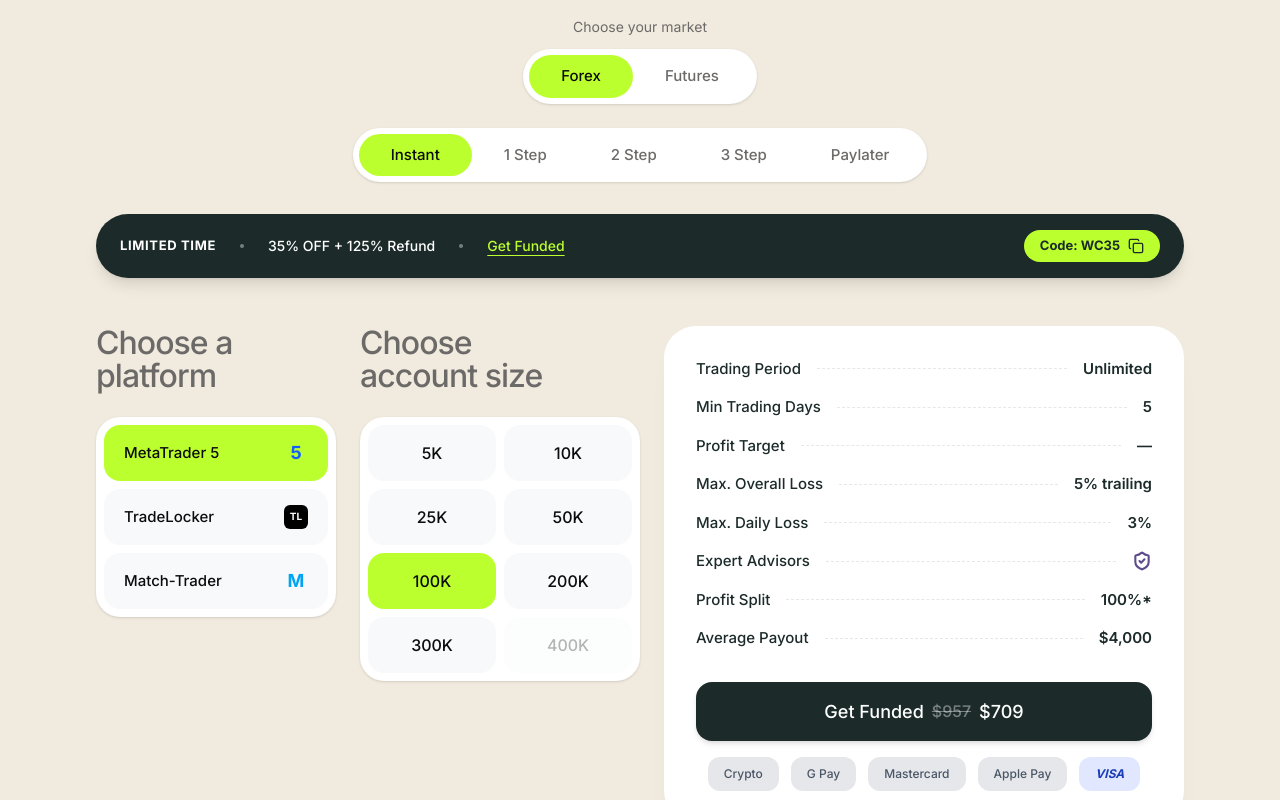
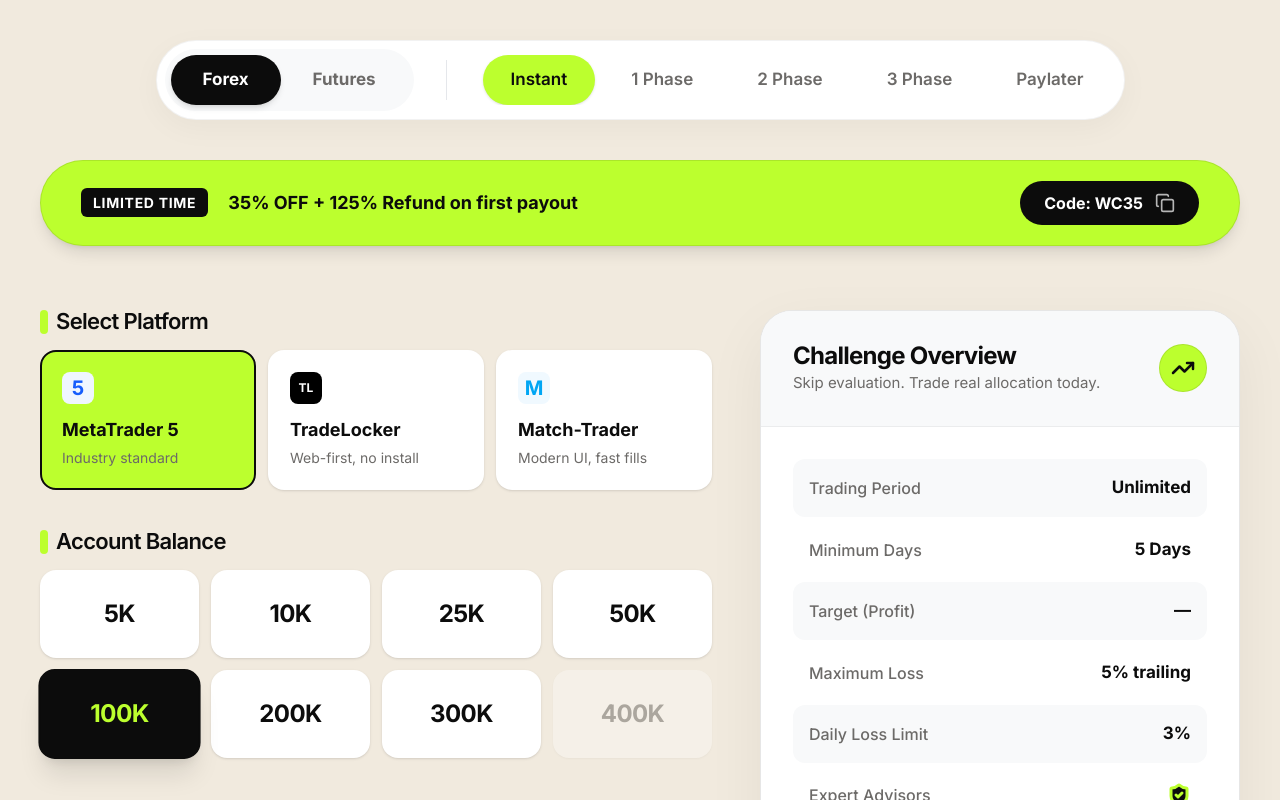
Before and after one commit to jatinkatariaaaa/thepeoplepropwebsite, a Next.js app: page /v2 in a window 1280 px wide. Shown: the part 4980-5780 px from the top of the page. Built offline with nearby package versions, Linux system fonts and the light colour scheme.

Commit message:
style: upscale V2ChallengeCalculator and redesign layout to be unique from Atlas

```diff
--- a/src/components/landing/V2ChallengeCalculator.tsx
+++ b/src/components/landing/V2ChallengeCalculator.tsx
@@ -2,14 +2,13 @@
 
 import { useMemo, useState } from "react";
 import { useRouter } from "next/navigation";
-import { Copy, Check, ShieldCheck } from "lucide-react";
+import { Copy, Check, ShieldCheck, TrendingUp } from "lucide-react";
 import { useCopyToClipboard } from "@/hooks/useCopyToClipboard";
 import { cn } from "@/lib/utils";
 import {
   ALL_SIZES,
   feeFor,
   formatSize,
-  formatSizeLong,
   platforms,
   programOffersSize,
   programs,
@@ -44,12 +43,12 @@ export function V2ChallengeCalculator() {
     return lowerOrEqual ?? offered[0];
   }, [program, size]);
 
-  const { base, total } = useMemo(
+  const { total } = useMemo(
     () => feeFor(program, effectiveSize, []),
     [program, effectiveSize]
   );
 
-  const finalPrice = total; // Apply discount logic if needed
+  const finalPrice = total;
 
   // Calculate Payout
   const profitTargetUsd = useMemo(() => {
@@ -63,29 +62,28 @@ export function V2ChallengeCalculator() {
     ((profitTargetUsd ?? effectiveSize * 0.05) * program.profitSplit) / 100
   );
 
-  // Mapped programs for Step toggle based on screenshot:
-  // Instant, 1 Step, 2 Step, 3 Step, Paylater (access)
   const stepPrograms = [
     { key: "instant", label: "Instant" },
-    { key: "1-step", label: "1 Step" },
-    { key: "2-step", label: "2 Step" },
-    { key: "3-step", label: "3 Step" },
+    { key: "1-step", label: "1 Phase" }, // Changed from "1 Step" to "1 Phase" to be unique
+    { key: "2-step", label: "2 Phase" },
+    { key: "3-step", label: "3 Phase" },
     { key: "access", label: "Paylater" },
   ] as const;
 
   return (
-    <section className="relative w-full pb-20 pt-10">
-      <div className="max-w-6xl mx-auto px-4 md:px-8 flex flex-col items-center">
+    <section className="relative w-full pb-32 pt-16 font-sans">
+      <div className="max-w-[1300px] mx-auto px-5 md:px-10 flex flex-col items-center">
 
+        {/* Top Toggles Container (Market & Phase) */}
+        <div className="flex flex-col items-center mb-10 w-full">
+          <div className="flex flex-col md:flex-row items-center gap-4 md:gap-8 bg-white p-2 rounded-full shadow-[0_8px_30px_rgb(0,0,0,0.04)] border border-[#0c0c0c]/5">
             {/* Market Toggle */}
-        <div className="flex flex-col items-center mb-6">
-          <span className="text-[14px] text-[#6c6a68] mb-3">Choose your market</span>
-          <div className="flex p-1.5 bg-white rounded-full shadow-sm">
+            <div className="flex p-1.5 bg-[#f8f9fa] rounded-full">
               <button
                 onClick={() => setMarket("Forex")}
                 className={cn(
-                "px-8 py-2.5 rounded-full text-[15px] font-medium transition-all duration-300",
-                market === "Forex" ? "bg-[#bcff2e] text-[#0c0c0c]" : "text-[#6c6a68] hover:text-[#0c0c0c] hover:bg-gray-50"
+                  "px-8 py-3 rounded-full text-[17px] font-bold transition-all duration-300",
+                  market === "Forex" ? "bg-[#0c0c0c] text-white shadow-md" : "text-[#6c6a68] hover:text-[#0c0c0c]"
                 )}
               >
                 Forex
@@ -93,84 +91,95 @@ export function V2ChallengeCalculator() {
               <button
                 onClick={() => setMarket("Futures")}
                 className={cn(
-                "px-8 py-2.5 rounded-full text-[15px] font-medium transition-all duration-300",
-                market === "Futures" ? "bg-[#bcff2e] text-[#0c0c0c]" : "text-[#6c6a68] hover:text-[#0c0c0c] hover:bg-gray-50"
+                  "px-8 py-3 rounded-full text-[17px] font-bold transition-all duration-300",
+                  market === "Futures" ? "bg-[#0c0c0c] text-white shadow-md" : "text-[#6c6a68] hover:text-[#0c0c0c]"
                 )}
               >
                 Futures
               </button>
             </div>
-        </div>
+
+            {/* Divider for desktop */}
+            <div className="hidden md:block w-px h-10 bg-gray-200"></div>
 
             {/* Steps Toggle */}
-        <div className="flex p-1.5 bg-white rounded-full shadow-sm mb-8 overflow-x-auto max-w-full">
+            <div className="flex overflow-x-auto max-w-full pb-2 md:pb-0 scrollbar-hide">
               {stepPrograms.map((p) => (
                 <button
                   key={p.key}
                   onClick={() => setProgramKey(p.key as ProgramKey)}
                   className={cn(
-                "px-6 sm:px-8 py-2.5 rounded-full text-[14px] sm:text-[15px] font-medium transition-all duration-300 whitespace-nowrap",
-                programKey === p.key ? "bg-[#bcff2e] text-[#0c0c0c]" : "text-[#6c6a68] hover:text-[#0c0c0c] hover:bg-gray-50"
+                    "px-7 py-3 rounded-full text-[17px] font-semibold transition-all duration-300 whitespace-nowrap mx-1",
+                    programKey === p.key ? "bg-[#bcff2e] text-[#0c0c0c] shadow-sm" : "text-[#6c6a68] hover:text-[#0c0c0c] hover:bg-gray-50"
                   )}
                 >
                   {p.label}
                 </button>
               ))}
             </div>
+          </div>
+        </div>
 
-        {/* Promo Banner */}
-        <div className="w-full bg-[#1c2b2a] text-white rounded-full py-4 px-6 flex flex-wrap items-center justify-center gap-3 sm:gap-6 mb-12 shadow-lg">
-          <span className="text-[13px] font-bold tracking-wider">LIMITED TIME</span>
-          <span className="w-1 h-1 rounded-full bg-white/40"></span>
-          <span className="text-[14px] font-medium">35% OFF + 125% Refund</span>
-          <span className="w-1 h-1 rounded-full bg-white/40"></span>
-          <a href="#" className="text-[#bcff2e] underline underline-offset-4 text-[14px] font-medium hover:text-white transition-colors">Get Funded</a>
+        {/* Big Promo Banner */}
+        <div className="w-full bg-[#bcff2e] text-[#0c0c0c] rounded-2xl md:rounded-full py-5 px-6 md:px-10 flex flex-col md:flex-row items-center justify-between gap-4 mb-16 shadow-lg border border-[#0c0c0c]/10">
+          <div className="flex flex-wrap items-center justify-center gap-3 md:gap-5">
+            <span className="bg-[#0c0c0c] text-white px-3 py-1 rounded-md text-[14px] font-bold tracking-wider uppercase">Limited Time</span>
+            <span className="text-[18px] font-bold">35% OFF + 125% Refund on first payout</span>
+          </div>
 
           <button
             onClick={() => copy("WC35")}
-            className="ml-auto bg-[#bcff2e] text-[#1c2b2a] rounded-full px-4 py-1.5 flex items-center gap-2 text-[13px] font-bold hover:bg-[#a5e622] transition-colors"
+            className="group flex items-center gap-3 bg-[#0c0c0c] text-white rounded-full px-6 py-2.5 hover:bg-[#1a1a1a] transition-all"
           >
-            Code: WC35
-            {copied ? <Check className="w-4 h-4" /> : <Copy className="w-4 h-4" />}
+            <span className="text-[16px] font-bold">Code: WC35</span>
+            {copied ? <Check className="w-5 h-5 text-[#bcff2e]" /> : <Copy className="w-5 h-5 text-white/70 group-hover:text-white transition-colors" />}
           </button>
         </div>
 
-        {/* 3-Column Grid */}
-        <div className="w-full grid grid-cols-1 lg:grid-cols-[240px_280px_1fr] gap-4 xl:gap-6 items-start">
+        {/* 2-Column Main Layout (Uniquely structured, not an Atlas clone) */}
+        <div className="w-full grid grid-cols-1 lg:grid-cols-[1.2fr_1fr] xl:grid-cols-[1.4fr_1fr] gap-8 xl:gap-12 items-start">
 
-          {/* Column 1: Platforms */}
-          <div className="flex flex-col gap-4">
-            <h3 className="text-[26px] sm:text-[32px] leading-tight font-medium text-[#6c6a68] mb-2">
-              Choose a<br />platform
+          {/* LEFT SIDE: Configurator (Platforms & Sizes) */}
+          <div className="flex flex-col gap-10">
+
+            {/* Platforms */}
+            <div>
+              <h3 className="text-[22px] font-semibold text-[#0c0c0c] mb-4 flex items-center gap-2">
+                <div className="w-2 h-6 bg-[#bcff2e] rounded-sm"></div>
+                Select Platform
               </h3>
-            <div className="flex flex-col p-2 bg-white rounded-3xl shadow-sm gap-2">
+              <div className="grid grid-cols-1 sm:grid-cols-3 gap-3">
                 {platforms.filter(p => p.key !== "tppdashboard").map(p => (
                   <button
                     key={p.key}
                     disabled={p.status === "soon"}
                     onClick={() => setPlatformKey(p.key)}
                     className={cn(
-                    "flex items-center justify-between px-5 py-4 rounded-2xl transition-all duration-300",
-                    p.status === "soon" ? "opacity-50 cursor-not-allowed" : "cursor-pointer",
-                    platformKey === p.key ? "bg-[#bcff2e]" : "bg-[#f8f9fa] hover:bg-gray-100"
+                      "flex flex-col items-start p-5 rounded-2xl transition-all duration-300 border-2",
+                      p.status === "soon" ? "opacity-50 cursor-not-allowed border-transparent" : "cursor-pointer",
+                      platformKey === p.key ? "bg-[#bcff2e] border-[#0c0c0c]" : "bg-white border-transparent hover:border-[#0c0c0c]/20 shadow-sm"
                     )}
                   >
-                  <span className="text-[#0c0c0c] text-[15px] font-medium">{p.label}</span>
-                  {/* Mock icons based on screenshot */}
-                  {p.key === "tradelocker" && <div className="w-6 h-6 bg-black rounded-md flex items-center justify-center"><span className="text-white font-bold text-[10px]">TL</span></div>}
-                  {p.key === "mt5" && <div className="w-6 h-6 flex items-center justify-center text-blue-600 font-bold text-lg">5</div>}
-                  {p.key === "matchtrader" && <div className="w-6 h-6 flex items-center justify-center text-sky-500 font-bold text-lg">M</div>}
+                    {/* Mock icons */}
+                    <div className="mb-3">
+                      {p.key === "tradelocker" && <div className="w-8 h-8 bg-black rounded-[8px] flex items-center justify-center"><span className="text-white font-bold text-[12px]">TL</span></div>}
+                      {p.key === "mt5" && <div className="w-8 h-8 flex items-center justify-center bg-blue-50 text-blue-600 rounded-[8px] font-bold text-xl">5</div>}
+                      {p.key === "matchtrader" && <div className="w-8 h-8 flex items-center justify-center bg-sky-50 text-sky-500 rounded-[8px] font-bold text-xl">M</div>}
+                    </div>
+                    <span className="text-[#0c0c0c] text-[18px] font-bold">{p.label}</span>
+                    <span className="text-[#6c6a68] text-[14px] mt-1 text-left">{p.sub}</span>
                   </button>
                 ))}
               </div>
             </div>
 
-          {/* Column 2: Account Size */}
-          <div className="flex flex-col gap-4">
-            <h3 className="text-[26px] sm:text-[32px] leading-tight font-medium text-[#6c6a68] mb-2">
-              Choose<br />account size
+            {/* Account Sizes */}
+            <div>
+              <h3 className="text-[22px] font-semibold text-[#0c0c0c] mb-4 flex items-center gap-2">
+                <div className="w-2 h-6 bg-[#bcff2e] rounded-sm"></div>
+                Account Balance
               </h3>
-            <div className="grid grid-cols-2 p-2 bg-white rounded-3xl shadow-sm gap-2">
+              <div className="grid grid-cols-2 sm:grid-cols-4 gap-3">
                 {ALL_SIZES.map(s => {
                   const offered = programOffersSize(program, s);
                   const active = effectiveSize === s;
@@ -180,65 +189,68 @@ export function V2ChallengeCalculator() {
                       disabled={!offered}
                       onClick={() => setSize(s)}
                       className={cn(
-                      "px-2 py-4 rounded-2xl transition-all duration-300 flex items-center justify-center",
-                      !offered ? "opacity-30 cursor-not-allowed" : "cursor-pointer",
-                      active ? "bg-[#bcff2e]" : "bg-[#f8f9fa] hover:bg-gray-100"
+                        "py-6 px-2 rounded-2xl transition-all duration-300 flex items-center justify-center border-2",
+                        !offered ? "opacity-30 cursor-not-allowed border-transparent" : "cursor-pointer",
+                        active ? "bg-[#0c0c0c] text-[#bcff2e] border-[#0c0c0c] shadow-xl scale-[1.02]" : "bg-white text-[#0c0c0c] border-transparent shadow-sm hover:border-[#0c0c0c]/20 hover:-translate-y-1"
                       )}
                     >
-                    <span className="text-[#0c0c0c] text-[16px] font-medium">{formatSize(s).replace("$", "")}</span>
+                      <span className="text-[24px] font-bold tracking-tight">{formatSize(s).replace("$", "")}</span>
                     </button>
                   )
                 })}
               </div>
             </div>
+          </div>
 
-          {/* Column 3: Spec Card */}
-          <div className="bg-white rounded-[2rem] p-6 sm:p-8 shadow-xl shadow-black/[0.03]">
-            <ul className="space-y-4 mb-8">
+          {/* RIGHT SIDE: Spec Card (Bigger & Distinct) */}
+          <div className="bg-white rounded-[2rem] border border-[#0c0c0c]/10 shadow-[0_20px_60px_rgb(0,0,0,0.06)] overflow-hidden">
+            <div className="bg-[#f8f9fa] p-8 border-b border-[#0c0c0c]/5 flex items-center justify-between">
+              <div>
+                <h4 className="text-[24px] font-bold text-[#0c0c0c] tracking-tight">Challenge Overview</h4>
+                <p className="text-[15px] text-[#6c6a68] mt-1">{program.tagline}</p>
+              </div>
+              <div className="w-12 h-12 bg-[#bcff2e] rounded-full flex items-center justify-center shrink-0 border border-[#0c0c0c]/10">
+                <TrendingUp className="w-6 h-6 text-[#0c0c0c]" strokeWidth={2.5} />
+              </div>
+            </div>
+
+            <div className="p-8">
+              <ul className="space-y-1 mb-10">
                 {[
                   { label: "Trading Period", value: "Unlimited" },
-                { label: "Min Trading Days", value: program.minTradingDays },
-                { label: "Profit Target", value: program.profitTarget },
-                { label: "Max. Overall Loss", value: program.maxDrawdown },
-                { label: "Max. Daily Loss", value: program.dailyDrawdown },
-                { label: "Expert Advisors", value: <ShieldCheck className="w-5 h-5 text-[#5e4b8b]" strokeWidth={2.5} /> },
-                { label: "Profit Split", value: `${program.profitSplitMax}%*` },
-                { label: "Average Payout", value: `$${averagePayout.toLocaleString()}` },
+                  { label: "Minimum Days", value: `${program.minTradingDays} Days` },
+                  { label: "Target (Profit)", value: program.profitTarget },
+                  { label: "Maximum Loss", value: program.maxDrawdown },
+                  { label: "Daily Loss Limit", value: program.dailyDrawdown },
+                  { label: "Expert Advisors", value: <ShieldCheck className="w-6 h-6 text-[#bcff2e]" strokeWidth={3} fill="#0c0c0c" /> },
+                  { label: "Max Profit Split", value: `${program.profitSplitMax}%` },
+                  { label: "Avg. Trader Payout", value: `$${averagePayout.toLocaleString()}` },
                 ].map((row, i) => (
-                <li key={i} className="flex items-center gap-4">
-                  <span className="text-[#1c2b2a] text-[15px] font-medium shrink-0">{row.label}</span>
-                  <div className="flex-1 border-b border-dashed border-gray-200"></div>
-                  <span className="text-[#1c2b2a] text-[15px] font-semibold shrink-0 flex items-center justify-end">
+                  <li key={i} className={cn("flex items-center justify-between p-4 rounded-xl", i % 2 === 0 ? "bg-[#f8f9fa]" : "bg-transparent")}>
+                    <span className="text-[#6c6a68] text-[16px] font-medium">{row.label}</span>
+                    <span className="text-[#0c0c0c] text-[17px] font-bold flex items-center">
                       {row.value}
                     </span>
                   </li>
                 ))}
               </ul>
 
+              <div className="flex items-end justify-between mb-6">
+                <div>
+                  <span className="text-[14px] text-[#6c6a68] font-medium block mb-1">One-time fee</span>
+                  <div className="flex items-center gap-3">
+                    <span className="text-[20px] text-[#0c0c0c]/30 line-through font-bold">${Math.round((total || 0) * 1.35)}</span>
+                    <span className="text-[42px] text-[#0c0c0c] font-black leading-none tracking-tighter">${finalPrice}</span>
+                  </div>
+                </div>
+              </div>
+
               <button
                 onClick={() => router.push('/dashboard/new-challenge')}
-              className="w-full bg-[#1c2b2a] text-white rounded-2xl py-4 flex flex-col items-center justify-center hover:bg-[#14201f] transition-all duration-300 shadow-md mb-4 group"
+                className="w-full bg-[#bcff2e] text-[#0c0c0c] rounded-2xl py-6 flex items-center justify-center hover:bg-[#a5e622] transition-all shadow-[0_8px_20px_rgba(188,255,46,0.4)] group border border-[#0c0c0c]/10"
               >
-              <div className="flex items-center gap-2 text-[18px] font-medium">
-                Get Funded <span className="text-white/40 line-through text-[16px]">${Math.round((total || 0) * 1.35)}</span> ${finalPrice}
-              </div>
+                <span className="text-[22px] font-bold">Proceed to Checkout</span>
               </button>
-
-
-
-            {/* Payment Methods */}
-            <div className="flex flex-wrap items-center justify-center gap-3">
-              {[
-                { name: "Crypto", bg: "bg-[#e5e7eb]", text: "text-gray-600" },
-                { name: "G Pay", bg: "bg-[#e5e7eb]", text: "text-gray-600" },
-                { name: "Mastercard", bg: "bg-[#e5e7eb]", text: "text-gray-600" },
-                { name: "Apple Pay", bg: "bg-[#e5e7eb]", text: "text-gray-600" },
-                { name: "VISA", bg: "bg-[#e0e7ff]", text: "text-blue-800", font: "font-bold italic" },
-              ].map(p => (
-                <div key={p.name} className={cn("px-4 py-2 rounded-xl flex items-center justify-center text-[12px] font-medium", p.bg, p.text, p.font)}>
-                  {p.name}
-                </div>
-              ))}
             </div>
           </div>
 
```
Lines whose indentation alone changed are shown as unchanged.
